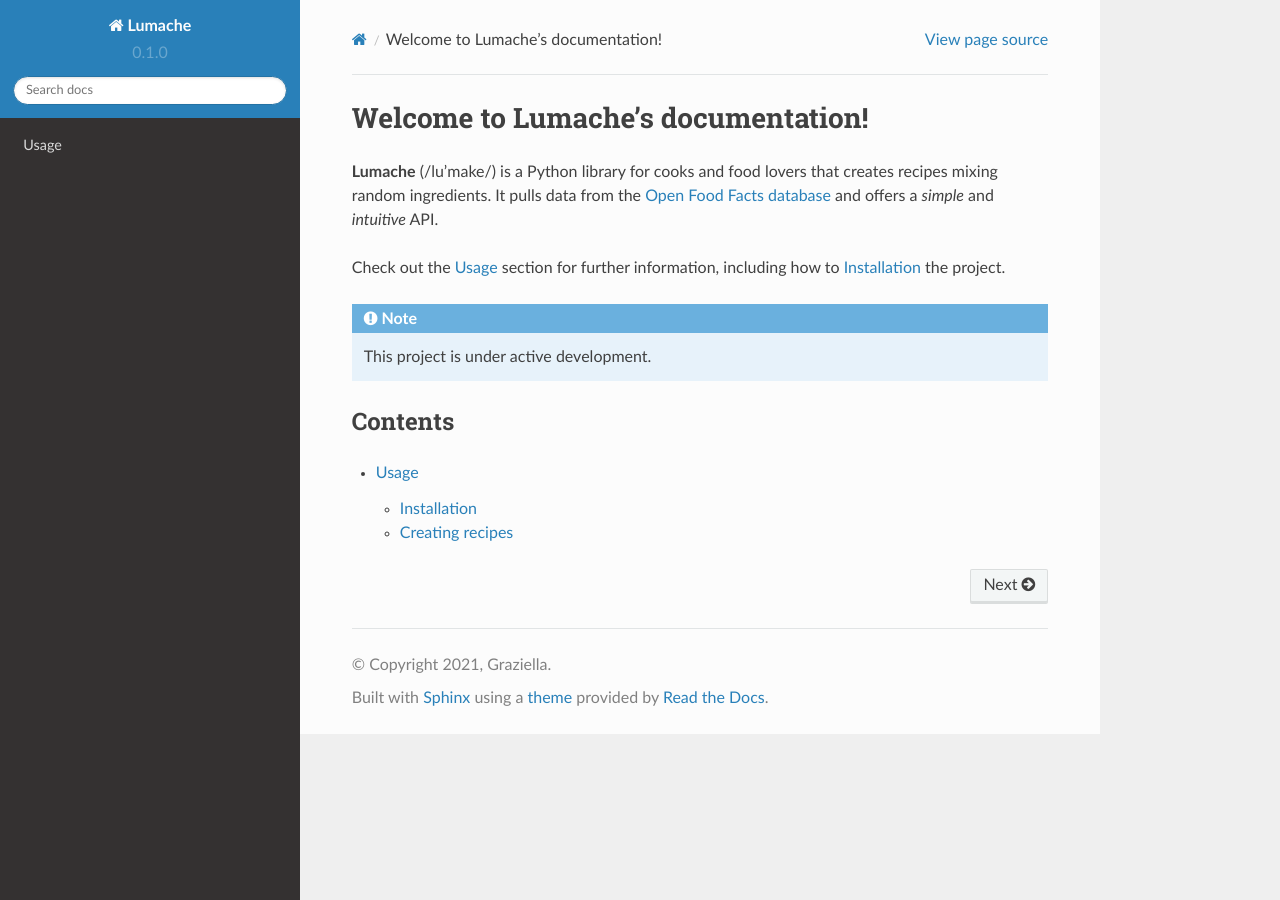
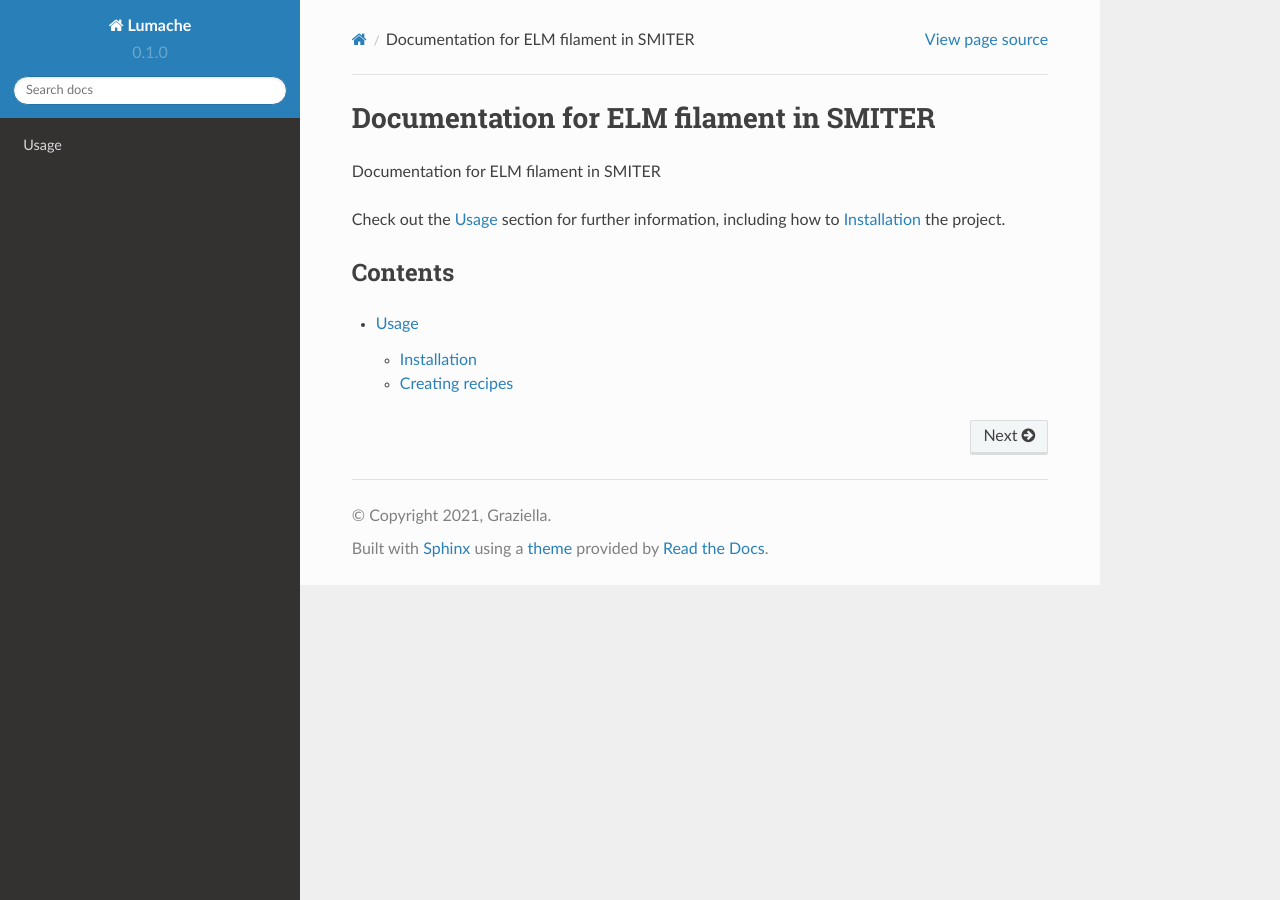
Before and after one commit to sunwmoon/Sunwoo, a Sphinx documentation site: the page built from docs/source/index.rst, in a window 1280 px wide. Built offline with Sphinx 7.4.7 and the Read the Docs theme 2.0.0, drawn with Linux system fonts in a browser that asks for light colours.

Commit message:
Update index.rst

```diff
--- a/docs/source/index.rst
+++ b/docs/source/index.rst
@@ -1,20 +1,13 @@
-Welcome to Lumache's documentation!
-===================================
+Documentation for ELM filament in SMITER
+====
 
-**Lumache** (/lu'make/) is a Python library for cooks and food lovers
-that creates recipes mixing random ingredients.
-It pulls data from the `Open Food Facts database <https://world.openfoodfacts.org/>`_
-and offers a *simple* and *intuitive* API.
+Documentation for ELM filament in SMITER
 
-Check out the :doc:`usage` section for further information, including
-how to :ref:`installation` the project.
 
-.. note::
-
-   This project is under active development.
+Check out the :doc:`usage` section for further information, including how to :ref:`installation` the project.
 
 Contents
---------
+----
 
 .. toctree::
 
```
